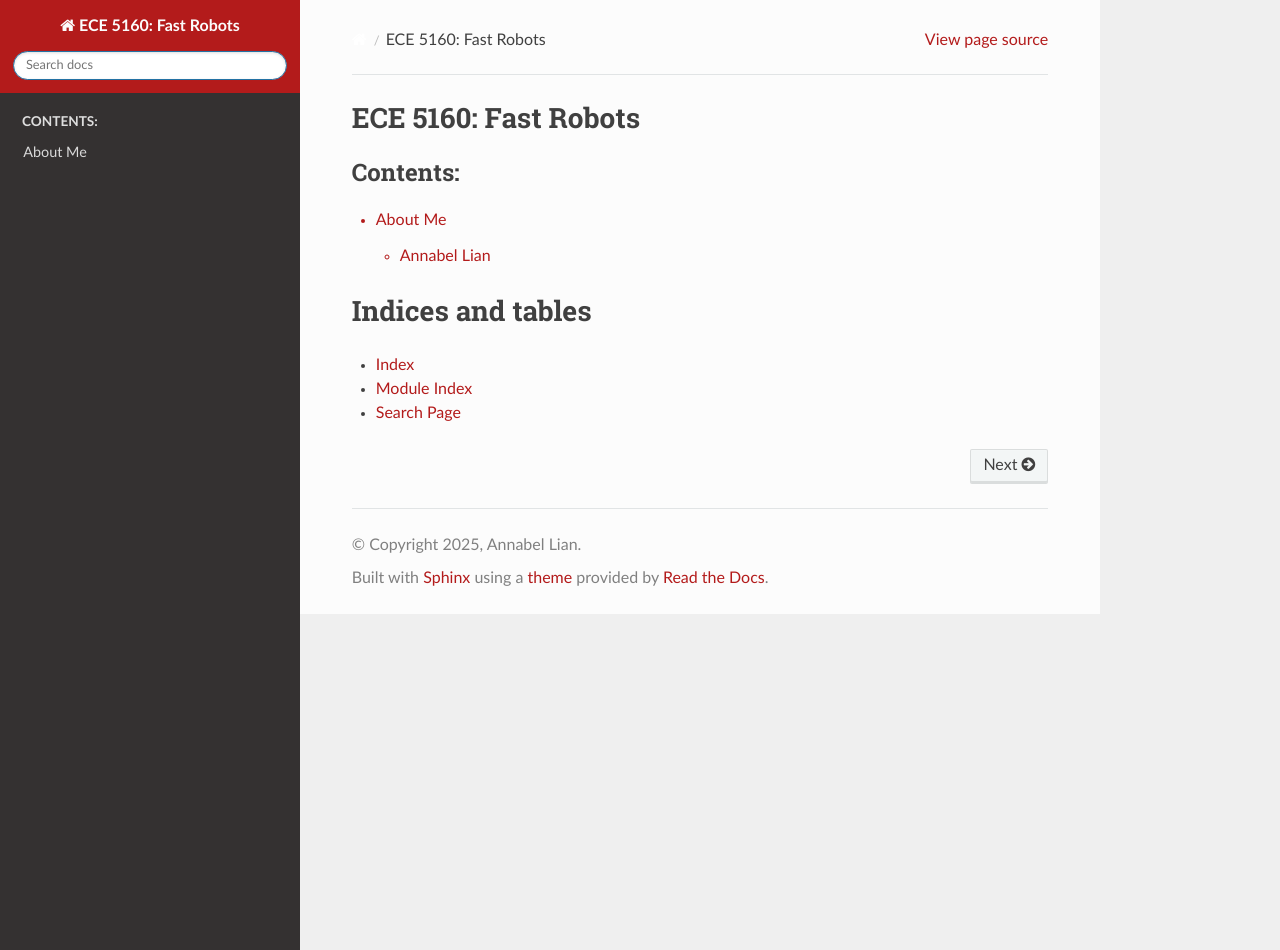
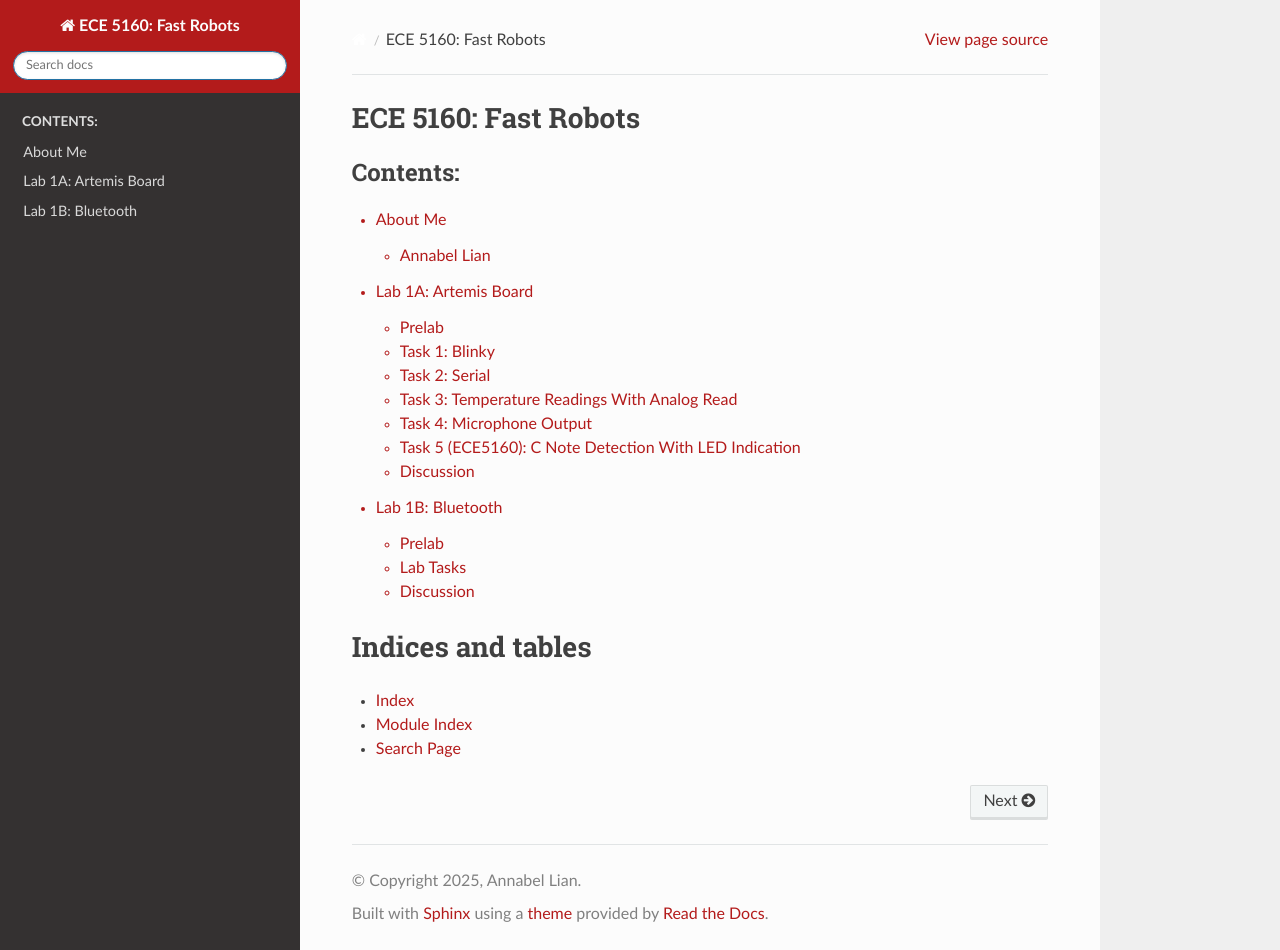
Before and after one commit to ayl48/FastRobots, a Sphinx documentation site: the page built from source/index.rst, in a window 1280 px wide and 950 px high. Built offline with Sphinx 7.4.7 and the Read the Docs theme 3.1.0, drawn with Linux system fonts in a browser that asks for light colours; some of the changed lines change nothing that is shown.

Commit message:
Lab1A and Lab1B

```diff
--- /dev/null
+++ b/source/Lab1A.md
@@ -0,0 +1,43 @@
+# Lab 1A: Artemis Board
+The goal of this lab was to gain hands-on experience with the Redboard Artemis Nano board and the Arduino IDE by exploring built-in examples and writing a short program to utilize the board's hardware.
+
+
+## Prelab
+
+In the prelab, I installed the latest version of the Arduino IDE and Sparkfun Apollo3 Board’s manager. To complete the latter step, I copied the json link from [here](https://learn.sparkfun.com/tutorials/artemis-development-with-the-arduino-ide/setting-up-the-arduino-ide) and added it to my Arduino settings.
+
+To start this lab, I connected the Artemis board to my computer via USB. I ran the following examples listed below and have attached the corresponding videos.
+
+## Task 1: Blinky
+Blinky switches the onboard LED on and off. Click on the video below to watch.
+[![Blinky](https://img.youtube.com/vi/RchQiCqFExs/0.jpg)](https://youtu.be/RchQiCqFExs)
+
+## Task 2: Serial
+
+This example was used to test and verify serial communication  between the board and my computer, which is crucial for debugging as it enables us to monitor the system's activity. This particular example prints a few statements before prompting the user for input, which the program then echoes back.
+
+[![Serial](https://img.youtube.com/vi/tWMFqiiCRKs/0.jpg)](https://youtu.be/tWMFqiiCRKs)
+
+## Task 3: Temperature Readings With Analog Read
+
+This example displays temperature readings from the onboard sensor on the serial monitor. When I apply heat, the temperature readings rise, indicating that the sensor is functional and the analog read function processed the data properly on the microcontroller.
+
+[![Temperature Readings](https://img.youtube.com/vi/GKDLq3xk5Nc/0.jpg)](https://youtu.be/GKDLq3xk5Nc)
+
+## Task 4: Microphone Output
+
+This example displays the loudest frequencies detected by the microphone on the serial monitor. When I make a noise, the frequency changes printed on the serial monitor are obvious.
+
+[![Microphone](https://img.youtube.com/vi/cozdqSBalRU/0.jpg)](https://youtu.be/cozdqSBalRU)
+
+## Task 5 (ECE5160): C Note Detection With LED Indication
+
+[![C Note Detection](https://img.youtube.com/vi/ijKaOKxzsBE/0.jpg)](https://youtu.be/ijKaOKxzsBE)
+
+![](images/home/Lab1/C_Detect.jpg)
+
+In this program, the LED lights up when the board detects the frequency of the C note and stays off for all other frequencies. I added a conditional statement in the printLoudest function to compare the detected frequency to C. If they match, the LED pin is set high. Otherwise, it is set low.
+
+## Discussion
+
+This lab was helpful in familiarizing myself with the peripherals and functionality of the Artemis Board Nano, including sensor data acquisition to audio processing and communication tasks. This will be essential for upcoming labs when we integrate the Artemis board on our robot.
--- /dev/null
+++ b/source/Lab1B.md
@@ -0,0 +1,61 @@
+# Lab 1B: Bluetooth
+
+## Prelab
+
+The objective of this lab is to set up Bluetooth communication between my computer and the Artemis board, and to create a framework for exchanging data between them that can be adapted for future labs.
+
+### Computer Setup
+We begin by setting up our computer by completing the following steps.
+
+1. Install Python 3 and pip.
+
+2. Install a virtual environment by running the following commands in Terminal or any available command line interface (CLI). The second command should be run in the desired project directory.
+
+ python3 -m pip install --user virtualenv
+
+ python3 -m venv FastRobots_ble
+
+ 3. Use the vitual environment by activating and deactivating it with the following commands:
+
+ source FastRobots_ble/bin/activate
+
+ deactivate
+
+ 4. Install bleak Python packages. This must be done while the virtual environment is activated.
+
+  pip install numpy pyyaml colorama nest_asyncio bleak jupyterlab
+
+### Code Base
+
+### Jupyter Server and Board Setup
+
+### Configurations
+
+## Lab Tasks
+
+### Task 1: ECHO command
+
+Thi
+
+### Task 2
+
+### Task 3
+
+### Task 4
+
+### Task 5
+
+### Task 6
+
+### Task 7
+
+### Task 8
+
+### MEng Task 1: Effective Data Rate and Overhead
+
+### MEng Task 2: Reliability
+
+
+## Discussion
+
+In this lab, I gained a deeper understanding of Bluetooth communication. The Bluetooth libraries simplify its implementation, as they abstract away the underlying complexities. Initially, I struggled to understand the purpose of the notification handler because I was required to collect so little data. Later, I realized it becomes particularly useful when dealing with larger datasets, as it efficiently manages the process of waiting for and responding to incoming data without requiring manual intervention at every step.
--- a/source/index.rst
+++ b/source/index.rst
@@ -11,9 +11,8 @@
    :caption: Contents:
 
    home.md
-
-
-
+   Lab1A.md
+   Lab1B.md
 Indices and tables
 ==================
 
```
Also changed, not shown: source/images/Lab1/C_Detect.jpg (added), 5 other files.
